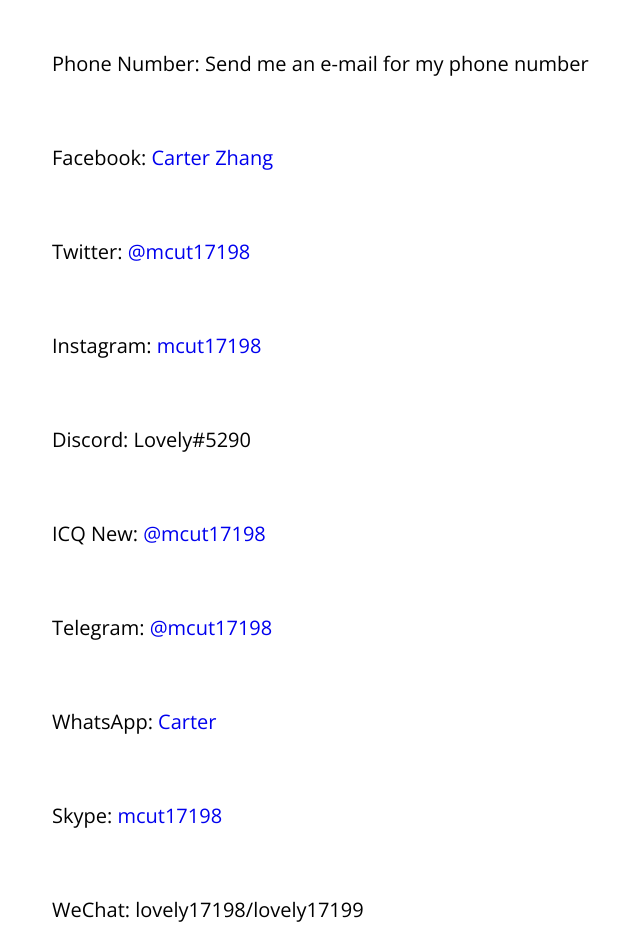
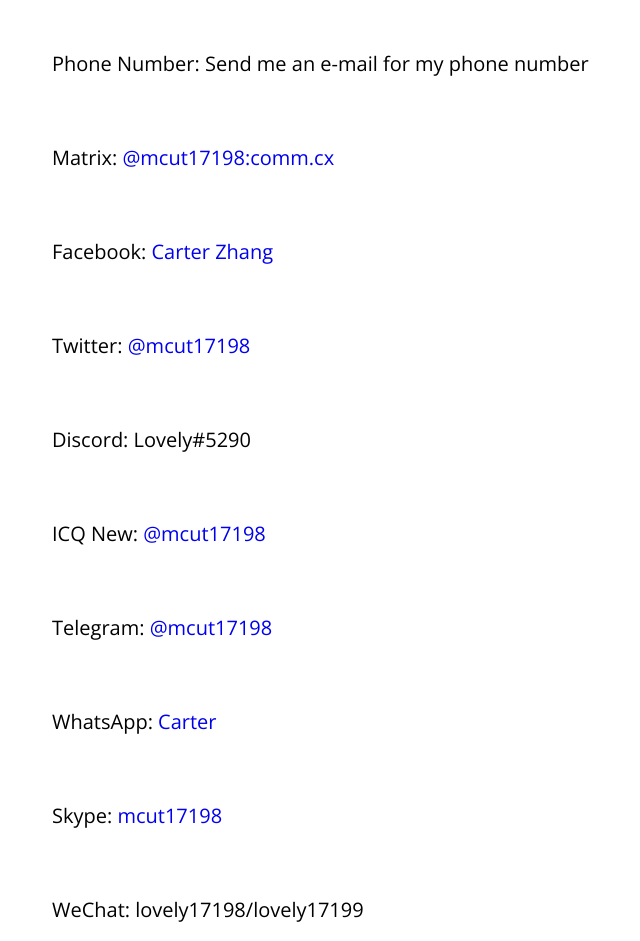
Before and after one commit to mcut17198/mcut17198.github.io, a plain HTML site: page index.html in a window 1280 px wide. Shown: the part 2627-3568 px from the top of the page, without its empty margins (188-828 px from the left). Drawn offline with nearby package versions, Linux system fonts and the light colour scheme.

Commit message:
Update index.html

```diff
--- a/index.html
+++ b/index.html
@@ -77,11 +77,11 @@
                   <p><br></p>
                   <p>Phone Number: Send me an e-mail for my phone number</p>
                   <p><br></p>
+                  <p>Matrix: <a href="https://matrix.to/#/@mcut17198:comm.cx">@mcut17198:comm.cx</a><br></p>
+                  <p><br></p>
                   <p>Facebook: <a href="https://www.facebook.com/profile.php?id=100070700345066">Carter Zhang</a><br></p>
                   <p><br></p>
                   <p>Twitter: <a href="https://twitter.com/mcut17198">@mcut17198</a><br></p>
-                  <p><br></p>
-                  <p>Instagram: <a href="http://instagram.com/mcut17198">mcut17198</a><br></p>
                   <p><br></p>
                   <p>Discord: Lovely#5290</p>
                   <p><br></p>
```
